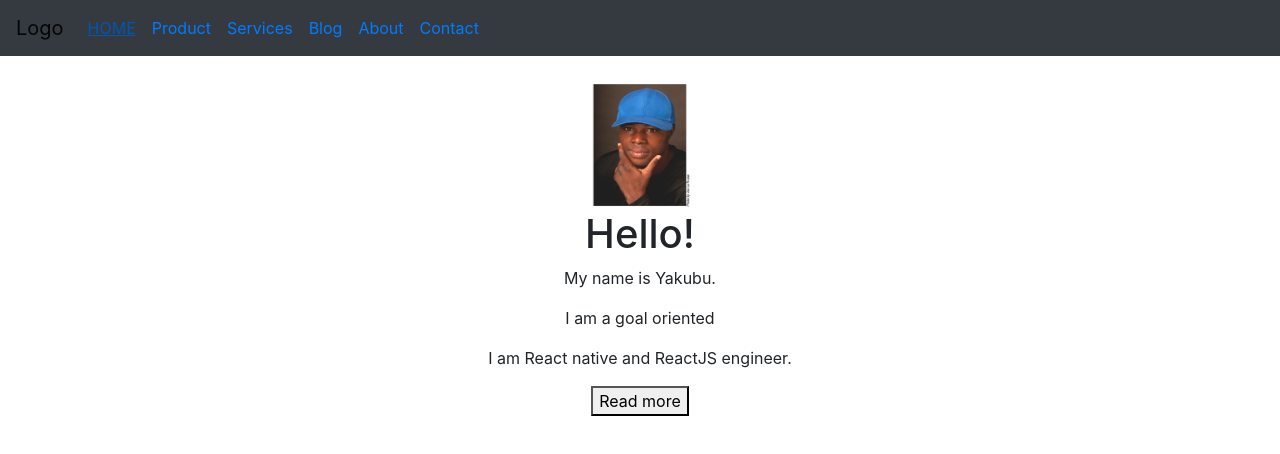
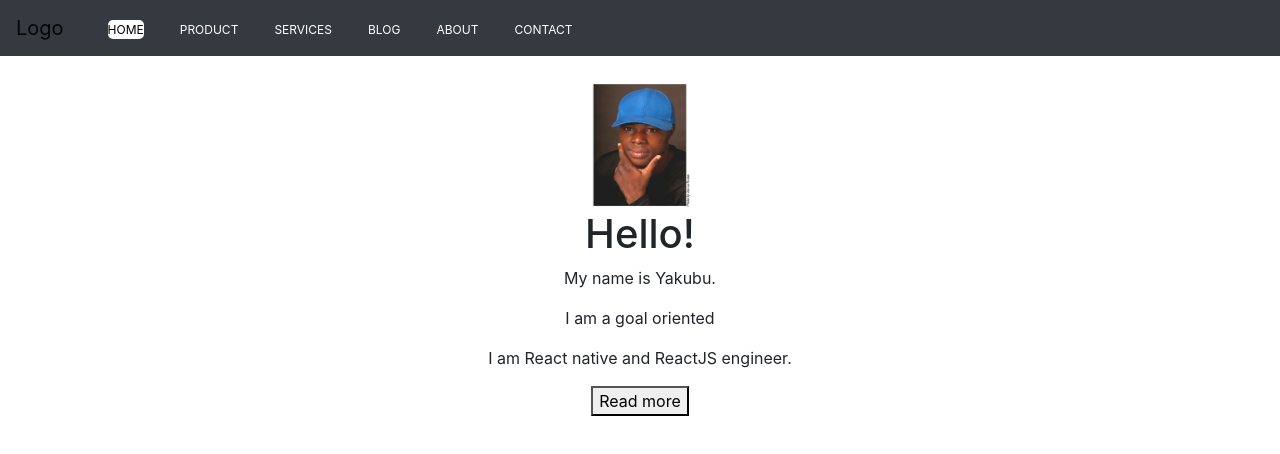
Before and after one commit to YakubuAmidu/Portfolio, a React (Create React App) app: page / in a window 1280 px wide. In both pictures the pointer is over the link 111 px from the left and 28 px from the top of the page. Shown: the top 454 px of the page. Built offline with nearby package versions, Linux system fonts and the light colour scheme.

Commit message:
Commiting changes

```diff
--- a/src/components/App.css
+++ b/src/components/App.css
@@ -1,5 +1,22 @@
 body {
   text-align: center;
+}
+
+.Link_header {
+  text-decoration: none;
+  text-transform: uppercase;
+  margin-left: 20px;
+  font-size: 12px;
+  color: #fff;
+}
+
+.Link_header:hover {
+  background-color: #fff;
+  padding-top: 2px;
+  padding-bottom: 2px;
+  border-radius: 5px;
+  text-decoration: none;
+  color: #000;
 }
 
 .profile {
```
